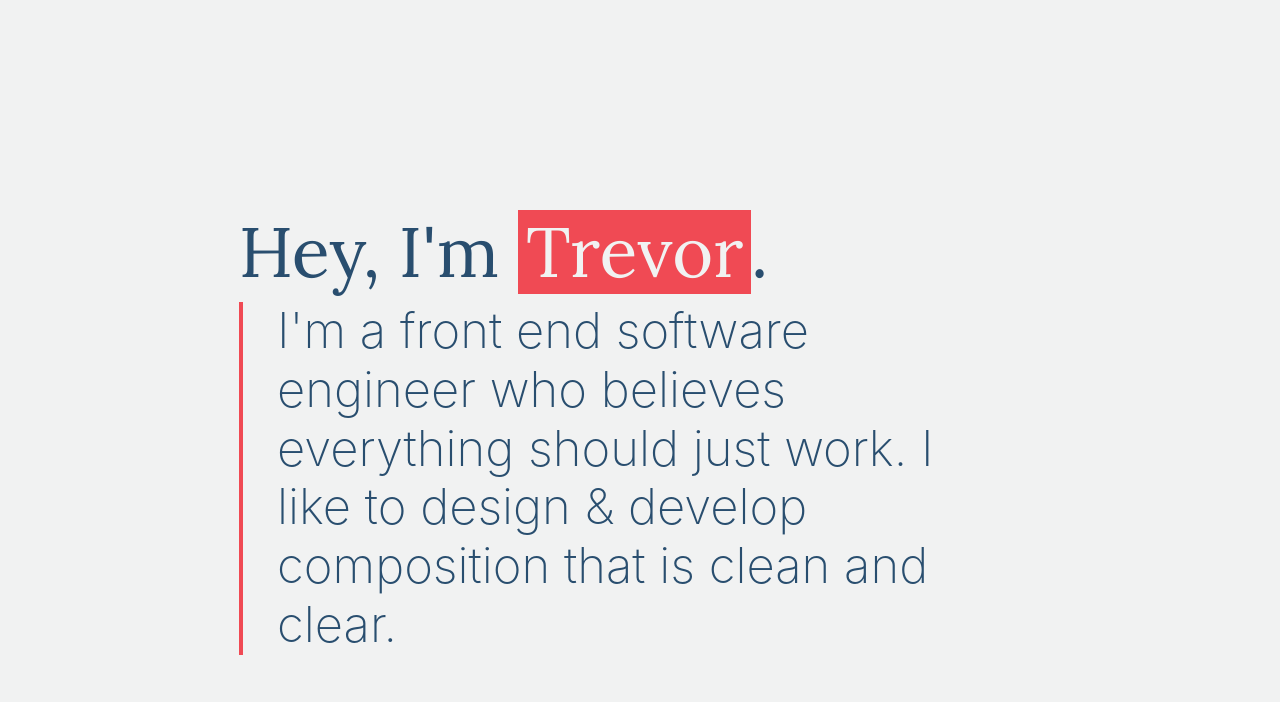
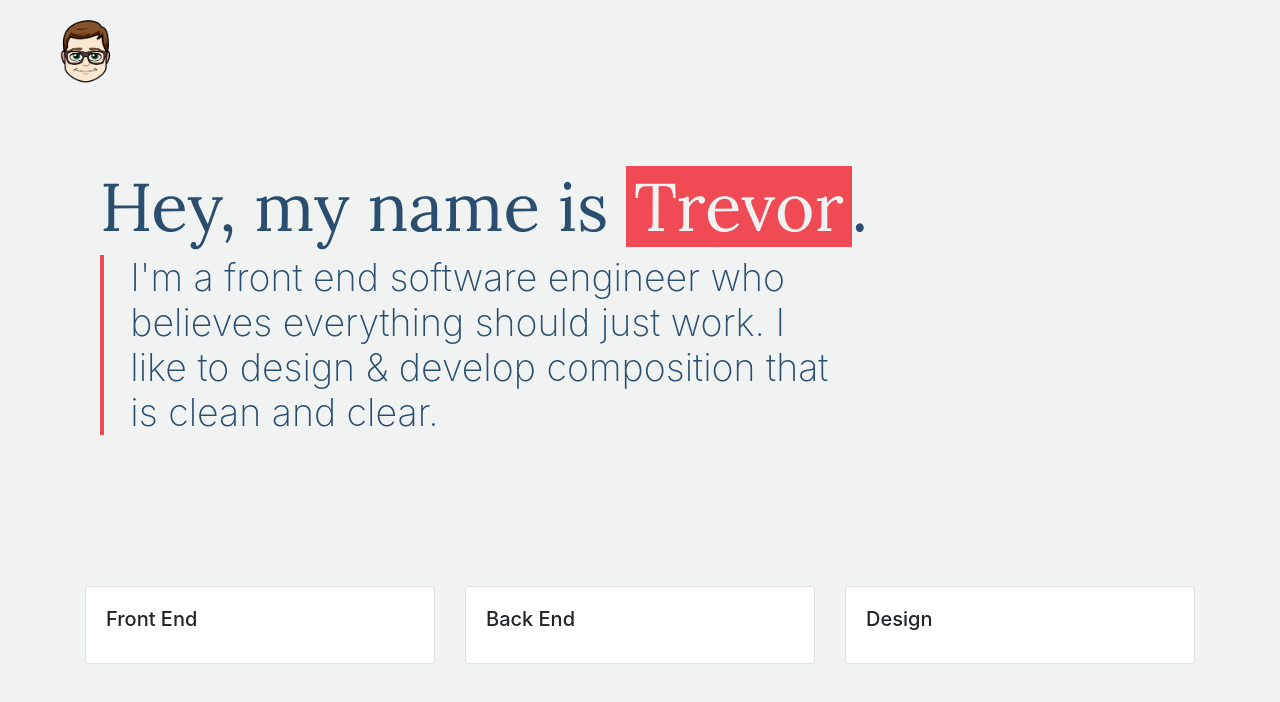
Before and after one commit to sabotrev/Personal-Website, a website: page src/index.html in a window 1280 px wide. Drawn offline with nearby package versions, Linux system fonts and the light colour scheme.

Commit message:
Reconfigure CSS, Added three cards below header, Added an icon image

```diff
--- a/src/index.html
+++ b/src/index.html
@@ -14,13 +14,30 @@
   </head>
   <body>
 
-    <header class="header">
+    <div class="container-fluid">
+
+      <!-- Header -->
+      <header id="header" class="alt">
+        <nav class="navbar">
+          <div class="container-fluid">
+              <div class="navbar-brand">
+                <a class="navbar-item" href="/">
+                  <img id="icon" src="./assets/images/trevor.png" alt="Trevor outline">
+                </a>
+              </div>
+          </div>
+          <!-- Social links placeholder -->
+        </nav>
+      </header>
+
+      <!-- Banner -->
+      <section id="banner">
         <div class="container">
           <div class="row justify-content-center">
-          <div class="col-xl-9 col-lg-9 col-md-9 col-sm-12 col-xs-12">
+            <div class="col-12">
               <div class="intro left">
                 <h1 class="title-intro">
-                Hey, I'm <span class="name" data-heading="Trevor">Trevor</span>.
+                  Hey, my name is <span class="name" data-heading="Trevor">Trevor</span>.
                 </h1>
                 <h1 class="subtitle-intro">
                     I'm a front end software engineer who believes everything should just work.
@@ -29,7 +46,38 @@
               </div>
             </div>
           </div>
-    </header>
+      </section>
+
+      <!-- Card Section -->
+      <section class="section">
+        <div class="container">
+          <div class="card-deck">
+            <div class="card">
+              <!-- Image Placeholder -->
+              <div class="card-body">
+                <h5 class="card-title">Front End</h5>
+                <p class="card-text"></p>
+              </div>
+            </div>
+            <div class="card">
+              <!-- Image Placeholder -->
+              <div class="card-body">
+                <h5 class="card-title">Back End</h5>
+                <p class="card-text"></p>
+              </div>
+            </div>
+            <div class="card">
+              <!-- Image Placeholder -->
+              <div class="card-body">
+                <h5 class="card-title">Design</h5>
+                <p class="card-text"></p>
+              </div>
+            </div>
+          </div>
+        </div>
+      </section>
+
+    </div> <!-- container-fluid -->
 
     <!-- Script tags -->
   </body>
--- a/src/styles/style.css
+++ b/src/styles/style.css
@@ -1,6 +1,11 @@
 html {
   /* font-family: 'Source Sans Pro', sans-serif; */
   font-family: 'Open Sans', sans-serif;
+  background-color: #F1F2F2;
+}
+
+body {
+  background-color: #F1F2F2;
 }
 
 /* Extra small devices (portrait phones, less than 576px) */
@@ -9,35 +14,35 @@ html {
     orientation: portrait;
   }
   body {
-    font-size: 30px;
+    font-size: 14px;
   }
 }
 
 /* Small devices (landscape phones, 576px and up) */
 @media (min-width: 576px) and (max-width: 767.98px) {
   body {
-    font-size: 40px;
+    font-size: 18px;
   }
 }
 
 /* Medium devices (tablets, 768px and up) */
 @media (min-width: 768px) and (max-width: 991.98px) {
   body {
-    font-size: 50px;
+    font-size: 22px;
   }
 }
 
 /* Large devices (desktops, 992px and up) */
 @media (min-width: 992px) and (max-width: 1199.98px) {
   body {
-    font-size: 60px;
+    font-size: 26px;
   }
 }
 
 /* Extra large devices (large desktops, 1200px and up) */
 @media (min-width: 1200px) {
   body {
-    font-size: 70px;
+    font-size:30px;
   }
 }
 
@@ -97,17 +102,24 @@ p {
 }
 
 /* Architecture */
-.header {
-  height: 100vh;
+#icon {
+  width: 4em;
+  height: auto;
+}
+
+#banner {
+  height: 60vh;
   width: 100%;
   min-height: fit-content;
   background-color: #F1F2F2;
   color: #294E6F;
+  padding: 2em 0;
 }
 
 .section {
-  height: 100vh;
+  /* height: 100vh; */
   min-height: fit-content;
+  background-color: #F1F2F2;
 }
 
 .subsection {
@@ -117,18 +129,18 @@ p {
 }
 
 .intro {
-  padding: 3em 10% 0 0;
 }
 
 .title-intro {
   font-family: 'Lora', serif;
-  font-size: 1em;
+  font-size: 2.25em;
 }
 
 .subtitle-intro {
+  width: 20em;
   padding-left: 0.7em;
   border-left: #F04A54 solid 4px;
-  font-size: 0.7em;
+  font-size: 1.25em;
   font-weight: 200;
 }
 
@@ -259,6 +271,11 @@ p {
   background-color: #3e8e41;
 }
 
+/* Bootstrap Override */
+p, .card-text {
+  font-size: 0.6em;
+}
+
 
 
 /*
```
Also changed, not shown: src/assets/images/trevor.png (added). Lines whose indentation alone changed are shown as unchanged.
